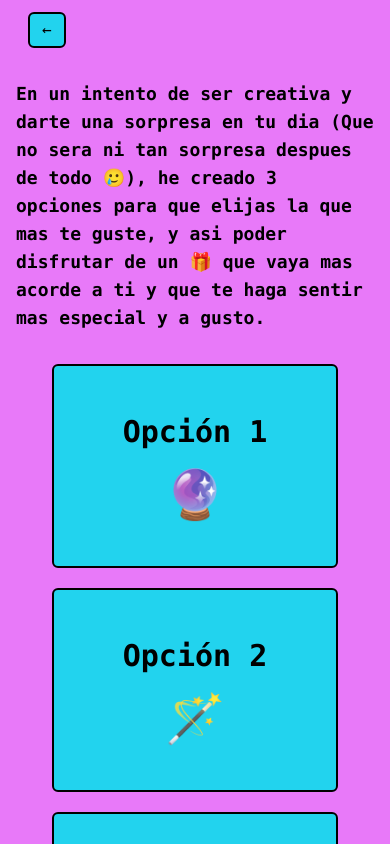
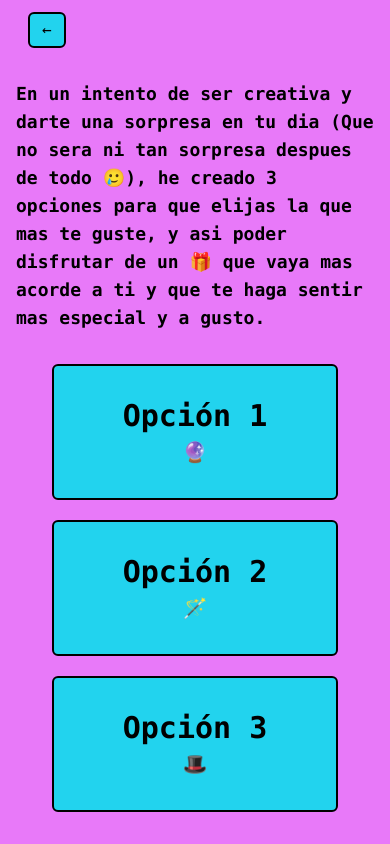
Before and after one commit to nathaliabj/abrils-pick, a React (Create React App) app in the folder abrils-pick/: page / in a window 390 px wide. Both pictures are taken after a click on the button "Click me 👀". Shown: the top 844 px of the page. Built offline with nearby package versions, Linux system fonts and the light colour scheme.

Commit message:
fix mobile

```diff
--- a/abrils-pick/src/App.tsx
+++ b/abrils-pick/src/App.tsx
@@ -92,7 +92,7 @@ const App = () => {
             {/* Option 1 */}
             <button
               onClick={() => setShowOpt1(!showOpt1)}
-              className="bg-cyan-400 text-black w-80 !lg:h-78 mx-auto py-12 px-8 rounded-md border-black border-2 active:border-4"
+              className="bg-cyan-400 text-black w-80 !lg:h-78 mx-auto py-8 lg:py-12 px-8 rounded-md border-black border-2 active:border-4"
             >
               {showOpt1 ? (
                 <>
@@ -106,18 +106,18 @@ const App = () => {
                   <span className="pt-8 text-5xl">🏕️</span>
                 </>
               ) : (
-                <div className="flex gap-5 flex-col">
+                <div className="flex gap-1 lg:gap-5 flex-col">
                   <h2 className="text-black text-3xl font-bold">
                     {options[0].title}
                   </h2>
-                  <span className="mt-15 text-5xl">🔮</span>
+                  <span className="lg:mt-15 text-xl lg:text-5xl">🔮</span>
                 </div>
               )}
             </button>
             {/* Option 2 */}
             <button
               onClick={() => setShowOpt2(!showOpt2)}
-              className="bg-cyan-400 text-black w-80 !lg:h-78 mx-auto py-12 px-8 rounded-md border-black border-2 active:border-4"
+              className="bg-cyan-400 text-black w-80 !lg:h-78 mx-auto py-8 lg:py-12 px-8 rounded-md border-black border-2 active:border-4"
             >
               {showOpt2 ? (
                 <>
@@ -131,18 +131,18 @@ const App = () => {
                   <span className="pt-8 text-5xl">🏋️</span>
                 </>
               ) : (
-                <div className="flex gap-5 flex-col">
+                <div className="flex gap-1 flex-col">
                   <h2 className="text-black text-3xl font-bold">
                     {options[1].title}
                   </h2>
-                  <span className="mt-15 text-5xl">🪄</span>
+                  <span className="lg:mt-15 text-xl lg:text-5xl">🪄</span>
                 </div>
               )}
             </button>
             {/* Option 3 */}
             <button
               onClick={() => setShowOpt3(!showOpt3)}
-              className="bg-cyan-400 text-black w-80 !lg:h-78 mx-auto py-12 px-8 active:border-4 rounded-md border-black border-2"
+              className="bg-cyan-400 text-black w-80 !lg:h-78 mx-auto py-8 lg:py-12 px-8 active:border-4 rounded-md border-black border-2"
             >
               {showOpt3 ? (
                 <>
@@ -156,11 +156,11 @@ const App = () => {
                   <span className="pt-8 text-5xl">🐶</span>
                 </>
               ) : (
-                <div className="flex gap-5 flex-col">
+                <div className="flex gap-1 flex-col">
                   <h2 className="text-black text-3xl font-bold">
                     {options[2].title}
                   </h2>
-                  <span className="mt-15 text-5xl">🎩</span>
+                  <span className="lg:mt-15 text-xl lg:text-5xl">🎩</span>
                 </div>
               )}
             </button>
```
